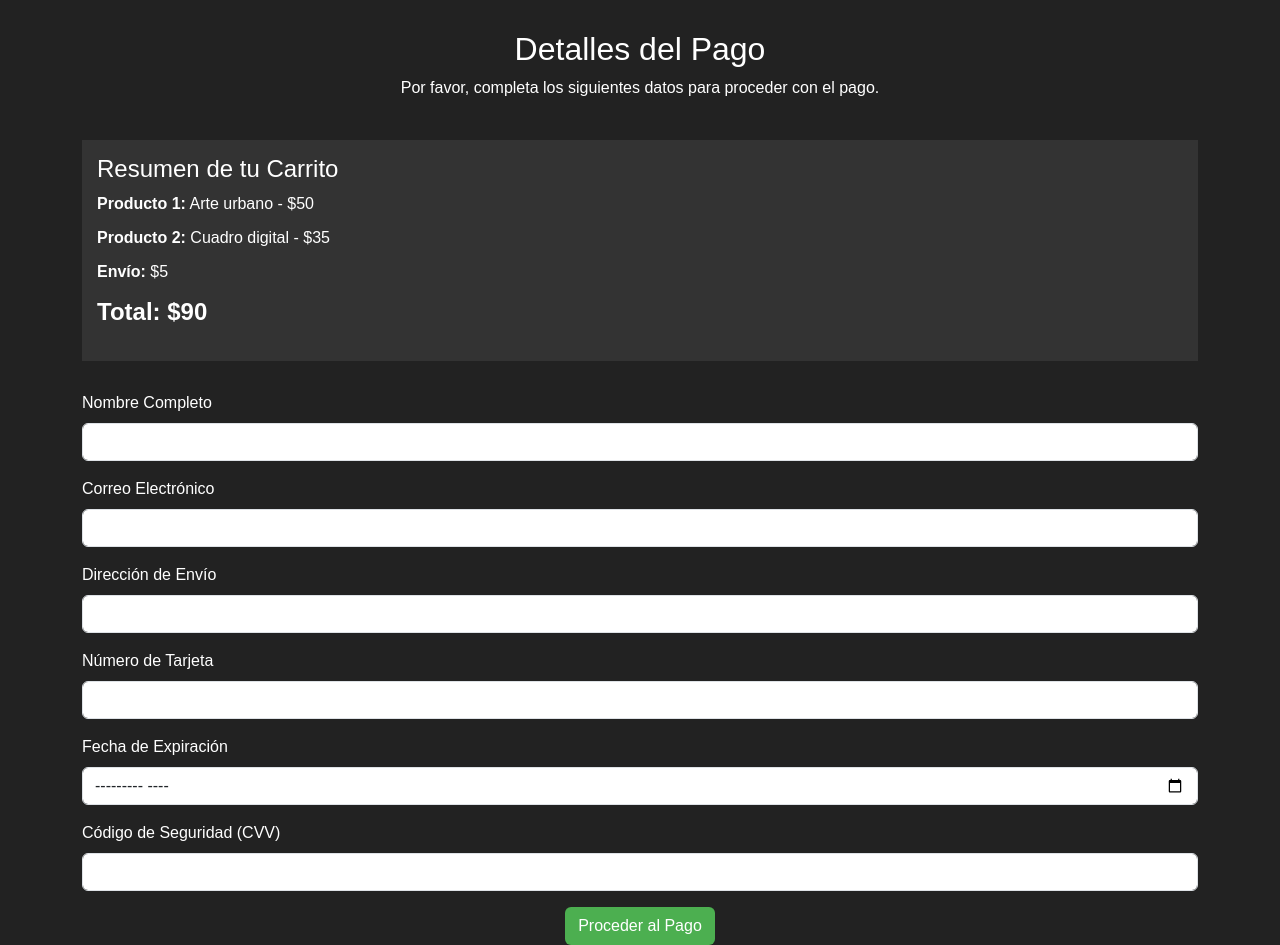
After one commit to DarinaBasurto/FinalProject, a PHP site: page /pago.html in a window 1280 px wide. The commit adds this page. Run offline with PHP 8.4, Linux system fonts and the light colour scheme.

```diff
--- a/carrito.html
+++ b/carrito.php
@@ -135,7 +135,7 @@
 
     <!-- Botón de pago -->
    <!-- Botón de pago modificado -->
-    <a href="login.html" class="btn btn-checkout mt-3 w-100">Proceder al Pago</a>
+    <a href="pago.html" class="btn btn-checkout mt-3 w-100">Proceder al Pago</a>
 
 
     <!-- Descripción adicional -->
--- a/main.html
+++ b/main.html
@@ -4,7 +4,7 @@
     <meta charset="UTF-8">
     <meta name="viewport" content="width=device-width, initial-scale=1.0">
     <title>Tienda de Arte Urbano</title>
-    <!-- Bootstrap CSS -->
+
     <link href="https://cdn.jsdelivr.net/npm/bootstrap@5.3.0-alpha1/dist/css/bootstrap.min.css" rel="stylesheet">
     <style>
 
@@ -68,7 +68,7 @@
     <div class="logo">Éclat</div>
     <div class="subtitle">Galería de arte</div>
     <div class="nav-links">
-        <a href="tienda.html">Ir a tienda</a>
+        <a href="tienda.php">Ir a tienda</a>
         <a href="acerca.html">Acerca de</a>
         <a href="contacto.html">Contáctanos</a>
     </div>
--- /dev/null
+++ b/pago.html
@@ -0,0 +1,128 @@
+<?php
+session_start();
+if (!isset($_SESSION['id_usuario'])) {
+    header("Location: login.php");
+    exit();
+}
+?>
+
+<!DOCTYPE html>
+<html lang="es">
+
+<head>
+    <meta charset="UTF-8">
+    <meta name="viewport" content="width=device-width, initial-scale=1.0">
+    <title>Proceso de Pago</title>
+    <link href="https://cdn.jsdelivr.net/npm/bootstrap@5.3.0-alpha1/dist/css/bootstrap.min.css" rel="stylesheet">
+    <style>
+        body {
+            background-color: #222;
+            color: white;
+            font-family: 'Arial', sans-serif;
+        }
+
+        .container {
+            margin-top: 30px;
+        }
+
+        .header {
+            text-align: center;
+            margin-bottom: 40px;
+        }
+
+        .btn-custom {
+            background-color: #4CAF50;
+            color: white;
+        }
+
+        .btn-custom:hover {
+            background-color: #45a049;
+        }
+
+        .total {
+            font-size: 1.5em;
+            font-weight: bold;
+        }
+
+        .summary {
+            background-color: #333;
+            padding: 15px;
+            margin-bottom: 30px;
+        }
+
+        .summary ul {
+            list-style-type: none;
+            padding: 0;
+        }
+
+        .summary li {
+            margin-bottom: 10px;
+        }
+
+        .summary li span {
+            font-weight: bold;
+        }
+    </style>
+</head>
+
+<body>
+
+    <div class="container">
+        <div class="header">
+            <h2>Detalles del Pago</h2>
+            <p>Por favor, completa los siguientes datos para proceder con el pago.</p>
+        </div>
+
+        <!-- Resumen del carrito -->
+        <div class="summary">
+            <h4>Resumen de tu Carrito</h4>
+            <ul>
+                <li><span>Producto 1:</span> Arte urbano - $50</li>
+                <li><span>Producto 2:</span> Cuadro digital - $35</li>
+                <li><span>Envío:</span> $5</li>
+                <li class="total"><span>Total:</span> $90</li>
+            </ul>
+        </div>
+
+        <!-- Formulario de pago -->
+        <form action="procesar_pago.php" method="POST">
+            <div class="mb-3">
+                <label for="nombre" class="form-label">Nombre Completo</label>
+                <input type="text" class="form-control" id="nombre" name="nombre" required>
+            </div>
+
+            <div class="mb-3">
+                <label for="email" class="form-label">Correo Electrónico</label>
+                <input type="email" class="form-control" id="email" name="email" required>
+            </div>
+
+            <div class="mb-3">
+                <label for="direccion" class="form-label">Dirección de Envío</label>
+                <input type="text" class="form-control" id="direccion" name="direccion" required>
+            </div>
+
+            <div class="mb-3">
+                <label for="num_tarjeta" class="form-label">Número de Tarjeta</label>
+                <input type="text" class="form-control" id="num_tarjeta" name="num_tarjeta" required>
+            </div>
+
+            <div class="mb-3">
+                <label for="fecha_expiracion" class="form-label">Fecha de Expiración</label>
+                <input type="month" class="form-control" id="fecha_expiracion" name="fecha_expiracion" required>
+            </div>
+
+            <div class="mb-3">
+                <label for="codigo_seguridad" class="form-label">Código de Seguridad (CVV)</label>
+                <input type="text" class="form-control" id="codigo_seguridad" name="codigo_seguridad" required>
+            </div>
+
+            <div class="text-center">
+                <button type="submit" class="btn btn-custom">Proceder al Pago</button>
+            </div>
+        </form>
+    </div>
+
+    <script src="https://cdn.jsdelivr.net/npm/bootstrap@5.3.0-alpha1/dist/js/bootstrap.bundle.min.js"></script>
+</body>
+
+</html>
```
Also changed, not shown: login.html (deleted, +0 -45 lines), login.php (+67 -19 lines), logout.php (added, +12 -0 lines), signup.html (deleted, +0 -61 lines), signup.php (+64 -4 lines), tienda.html (deleted, +0 -107 lines), tienda.php (renamed from index.html, +34 -21 lines).
